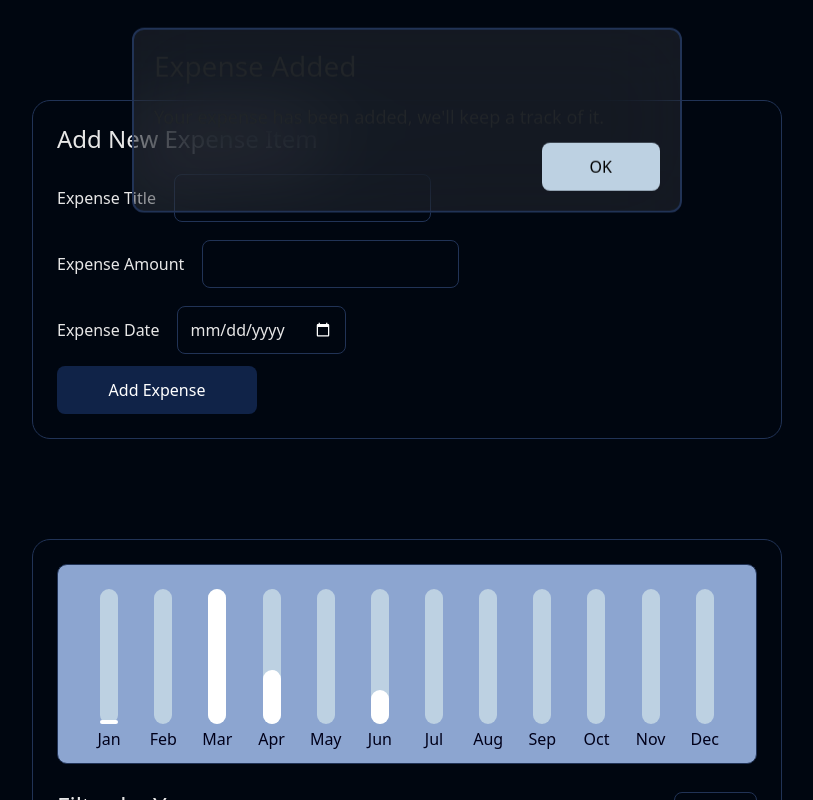
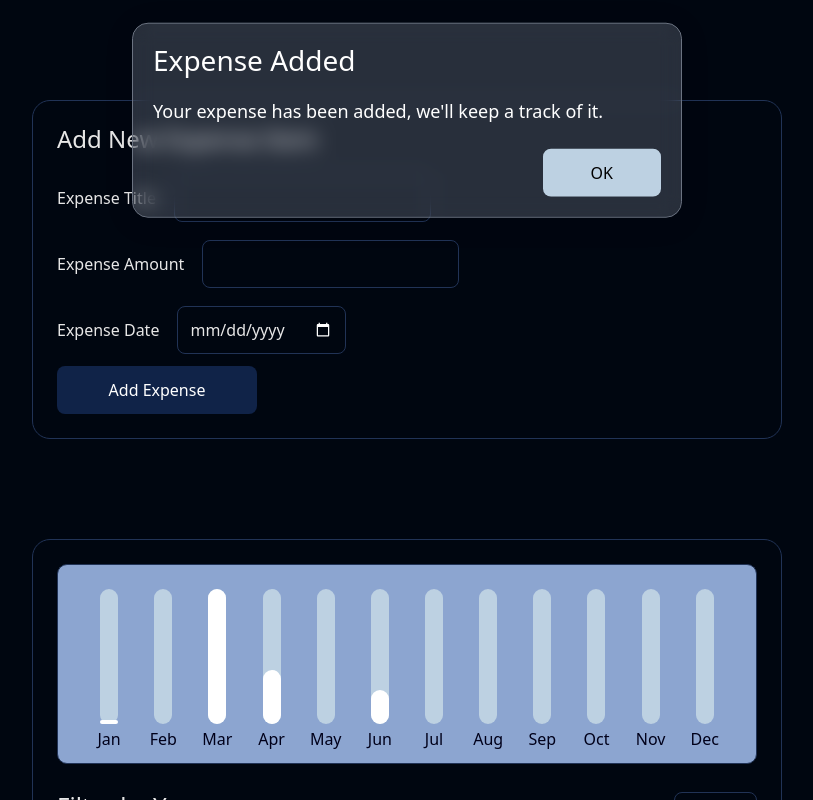
Before and after one commit to khushboodhiman/expense-tracker, a React (Create React App) app: page / in a window 1280 px wide. Both pictures are taken after typing "Sample", "5", "2020-01-15" into the empty fields and a click on the input "Add Expense". Shown: the top 800 px of the page, without its empty margins (233-1046 px from the left). Built offline with nearby package versions, Linux system fonts and the light colour scheme.

Commit message:
fix: Glassmorphism of success pop up, Reset filters incase of 0

```diff
--- a/public/index.html
+++ b/public/index.html
@@ -24,11 +24,11 @@
       work correctly both with client-side routing and a non-root public URL.
       Learn how to configure a non-root public URL by running `npm run build`.
     -->
-    <title>React App</title>
+    <title>Expense Tracker</title>
   </head>
   <body>
+    <div id="modal-div"></div>
     <noscript>You need to enable JavaScript to run this app.</noscript>
-    <div id="modal-div"></div>
     <div id="root"></div>
     <!--
       This HTML file is a template.
--- a/src/App.js
+++ b/src/App.js
@@ -12,7 +12,7 @@ function App() {
   };
 
   const addNewExpenseHandler = (expense) => {
-    console.log("app", expense);
+    // console.log("app", expense);
     setExpenseData((prevExpense) => {
       return [expense, ...prevExpense];
     });
--- a/src/Components/FilterBar.js
+++ b/src/Components/FilterBar.js
@@ -1,9 +1,11 @@
 import "./FilterBar.css";
 
 function FilterBar(props) {
-  // console.log("filter bar", props);
+  console.log("filter bar", props);
   const { maxExpense, expense, label } = props;
-  const fillHeight = Math.round((expense / maxExpense) * 100) + "%";
+  const fillHeight = expense
+    ? Math.round((expense / maxExpense) * 100) + "%"
+    : "0%";
 
   return (
     <div className="filter-bar">
--- a/src/Components/Modal.js
+++ b/src/Components/Modal.js
@@ -5,8 +5,9 @@ import classes from "./Modal.module.css";
 const Overlay = (props) => {
   return (
     <div className={classes.modalWrapper}>
+      <div className={classes.background}></div>
       <header>
-        <h1>Expense Added</h1>
+        <h1 className={classes.heading}>Expense Added</h1>
       </header>
       <div className={classes.content}>
         Your expense has been added, we'll keep a track of it.
--- a/src/Components/Modal.module.css
+++ b/src/Components/Modal.module.css
@@ -2,22 +2,34 @@
   position: absolute;
   top: 15%;
   left: 50%;
-  z-index: 1;
+  z-index: 0;
   transform: translate(-50%, -50%);
   display: flex;
   flex-direction: column;
   padding: 20px;
   gap: 12px;
-  background: rgba(255, 255, 255, 0.08);
-  border: solid 2px #213356;
-  -webkit-backdrop-filter: blur(20px);
-  backdrop-filter: blur(41px);
   border-radius: 12px;
   max-width: 550px;
   width: 100%;
+  color: #fff;
+  background: rgb(218 231 255 / 18%);
+  border-radius: 16px;
+  border: 1px solid rgb(107 115 129);
+  box-shadow: 0 4px 30px rgb(0 0 0 / 10%);
 }
 
-header h1 {
+.background {
+  position: absolute;
+  top: 0;
+  left: 0;
+  width: 100%;
+  height: 100%;
+  border-radius: 16px;
+  backdrop-filter: blur(10px);
+  z-index: -1;
+}
+
+.heading {
   font-size: 28px;
   font-weight: 400;
 }
@@ -31,6 +43,7 @@ footer {
   display: flex;
   flex-direction: row;
   justify-content: flex-end;
+  margin-top: 12px;
 }
 
 footer button {
```
